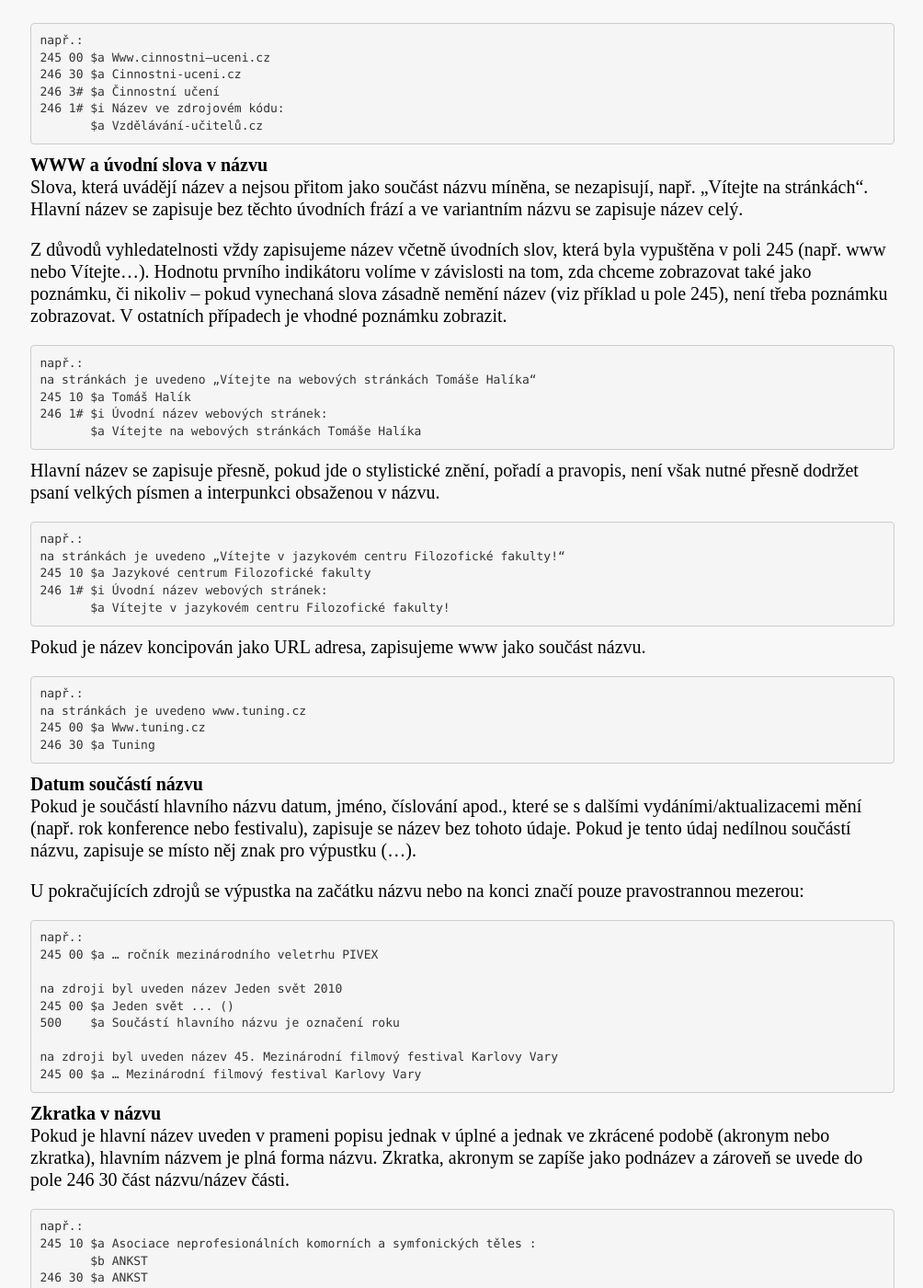
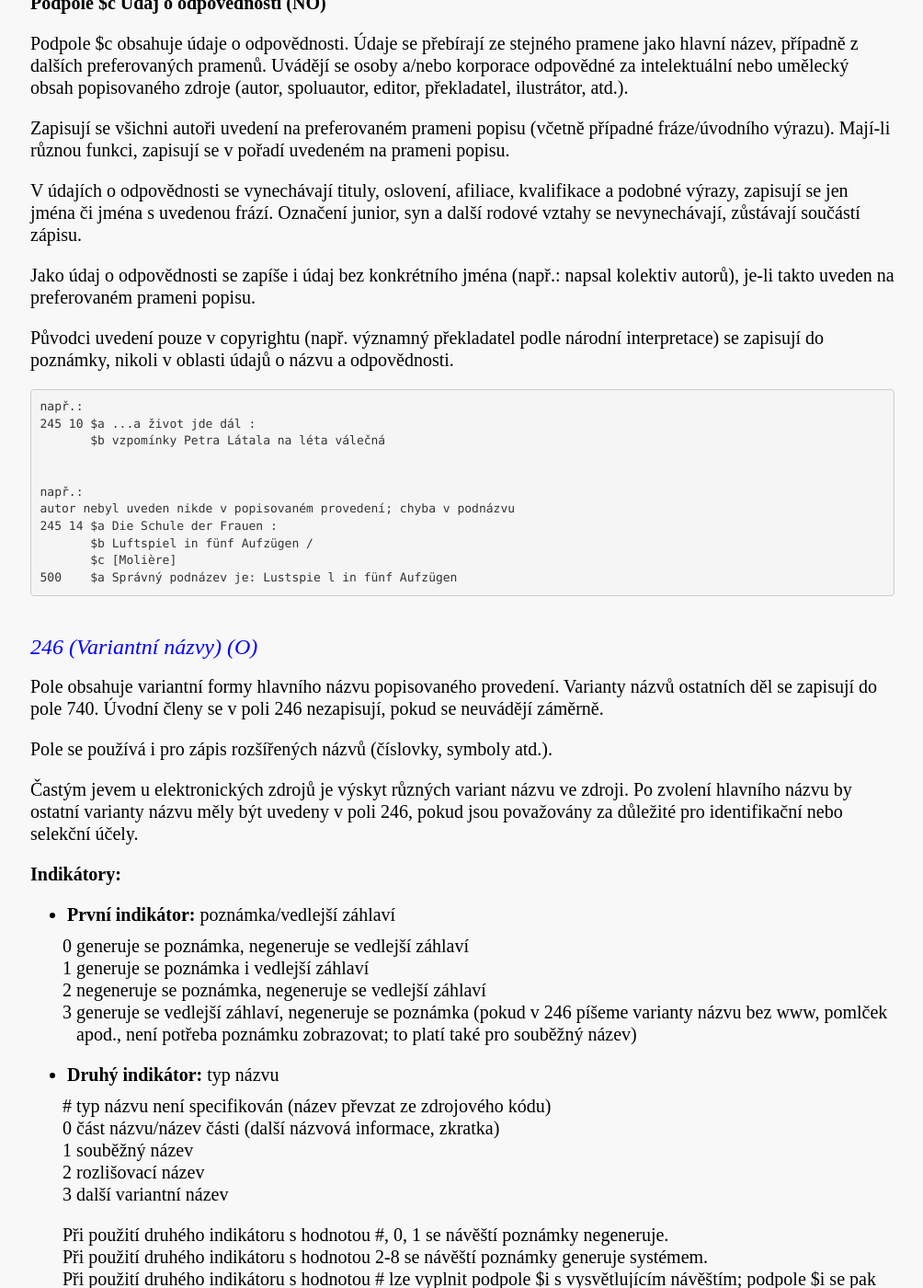
Before and after one commit to WebarchivCZ/katalogizacni-manual, a Jekyll site: the page built from _posts/2017-06-20-nazev.md, in a window 1280 px wide and 1400 px high, scrolled down 4795 px. Shown: the whole window at 92% size, without its empty margins (137-1141 px from the left). Built offline with Jekyll 4.4.1, drawn with Linux system fonts in a browser that asks for light colours; some of the changed text lies outside the part shown.

Commit message:
variantni_nazvy_nazvy-upravy
upravy po konzultaci s p. Benešovou

````diff
--- a/_posts/2017-06-20-nazev.md
+++ b/_posts/2017-06-20-nazev.md
@@ -86,7 +86,107 @@
 
 Je-li gramaticky nedílnou součástí názvu či další názvové informace i údaj o odpovědnosti, zapíše se tam a již se neopakuje v údajích o odpovědnosti (pokud ovšem není na zdroji znovu uveden).
 
+**WWW a úvodní slova v názvu**
+Slova, která uvádějí název a nejsou přitom jako součást názvu míněna, se nezapisují, např. „Vítejte na stránkách“. Hlavní název se zapisuje bez těchto úvodních frází a ve variantním názvu se zapisuje název celý.
 
+
+Z důvodů vyhledatelnosti vždy v poli 246 zapisujeme název včetně úvodních slov, která byla vypuštěna v poli 245 (např. www nebo Vítejte...). Hodnotu prvního indikátoru volíme v závislosti na tom, zda chceme zobrazovat také jako poznámku, či nikoliv – pokud vynechaná slova zásadně nemění název (viz příklad u pole 245), není třeba poznámku zobrazovat. V ostatních případech je vhodné poznámku zobrazit.
+
+
+
+```
+např.:
+na stránkách je uvedeno „Vítejte na webových stránkách Tomáše Halíka“
+245 10 $a Tomáš Halík
+246 1# $i Úvodní název webových stránek:
+       $a Vítejte na webových stránkách Tomáše Halíka
+```
+
+
+
+Název se zapisuje přesně, pokud jde o stylistické znění, pořadí a pravopis, není však nutné přesně dodržet psaní velkých písmen a interpunkci obsaženou v názvu.
+
+
+```
+např.:
+na stránkách je uvedeno „Vítejte v jazykovém centru Filozofické fakulty!“
+245 10 $a Jazykové centrum Filozofické fakulty
+246 1# $i Úvodní název webových stránek:
+       $a Vítejte v jazykovém centru Filozofické fakulty!
+```
+
+
+
+
+Pokud je název koncipován jako URL adresa, zapisujeme www jako součást názvu.
+
+```
+např.:
+na stránkách je uvedeno www.tuning.cz
+245 00 $a Www.tuning.cz
+246 30 $a Tuning
+```
+
+
+**Datum součástí názvu**
+Pokud je součástí hlavního názvu datum, jméno, číslování apod., které se s dalšími vydáními/aktualizacemi mění (např. rok konference nebo festivalu), zapisuje se název bez tohoto údaje. Pokud je tento údaj nedílnou součástí názvu, zapisuje se místo něj znak pro výpustku (…).
+
+
+U pokračujících zdrojů se výpustka na začátku názvu nebo na konci značí pouze pravostrannou mezerou:
+
+
+```
+např.:
+245 00 $a … ročník mezinárodního veletrhu PIVEX
+
+na zdroji byl uveden název Jeden svět 2010
+245 00 $a Jeden svět ... ()
+500    $a Součástí hlavního názvu je označení roku
+
+na zdroji byl uveden název 45. Mezinárodní filmový festival Karlovy Vary
+245 00 $a … Mezinárodní filmový festival Karlovy Vary
+```
+
+
+
+
+
+**Zkratka v názvu**
+Pokud je hlavní název uveden v prameni popisu jednak v úplné a jednak ve zkrácené podobě (akronym nebo zkratka), hlavním názvem je plná forma názvu. Zkratka, akronym se zapíše jako další názvová informace a zároveň se uvede do pole 246 30 část názvu/název části.
+
+```
+např.:
+245 10 $a Asociace neprofesionálních komorních a symfonických těles :
+       $b ANKST
+246 30 $a ANKST
+```
+
+
+
+**Zkratka a souběžný název**
+Pokud název obsahuje zároveň souběžný název a další názvovou informaci, uvede se další názvová informace za tou částí hlavního či souběžného názvu, k níž náleží.
+
+
+```
+např.:
+v prameni popisu je uvedeno Národní technická knihovna, National technical library, NTK
+245 10 $a Národní technická knihovna =
+       $b National technical library : NTK
+246 31 $a National technical library
+246 30 $a NTK
+```
+
+
+
+**Zkratka a další názvová informace**
+Pokud je v prameni popisu uvedeno více dalších názvových informací, zapíšeme je za dvojtečku za 245 $b.
+
+```
+např.:
+245 10 $a Společnost pro zahradní a krajinářskou tvorbu :
+       $b SZKT : občanské sdružení
+246 30 $a SZKT
+```
 
 **Podpole $b Další údaje o názvu (NO)**
 
@@ -97,9 +197,9 @@
 Při popisu elektronických zdrojů platí pro zápis dalších názvových informací obecná pravidla. Pokud je další názvová informace považována za důležitou, lze ji zapsat jako vedlejší názvové záhlaví do pole 246.
 
 
-**Podnázev**
+**Další názvová informace**
 
-Pokud pramen popisu obsahuje **podnázev**, zapíše se do $b. Podpole $a je ukončeno #: (mezera dvojtečka). Podpole $b začíná vždy malým písmenem, pokud nezačíná slovem, které se píše s velkým písmenem (řídí se jazykovými pravidly příslušného jazyka). Podnázev se přebírá pouze ze stejného pramene popisu jako hlavní název, je-li uvedeno jinde, píše se do poznámky.
+Pokud pramen popisu obsahuje **další názvovou informaci**, zapíše se do $b. Podpole $a je ukončeno #: (mezera dvojtečka). Podpole $b začíná vždy malým písmenem, pokud nezačíná slovem, které se píše s velkým písmenem (řídí se jazykovými pravidly příslušného jazyka). Další názvová informace se přebírá pouze ze stejného pramene popisu jako hlavní název, je-li uvedeno jinde, píše se do poznámky.
 
 
 ```
@@ -162,11 +262,11 @@
 
 ### 246 (Variantní názvy) (O)
 
-Pole obsahuje variantní formy hlavního názvu popisovaného provedení. Pole se používá pro zápis dalších názvových údajů, podnázvů, těch částí názvu, které se u alternativního názvu vyskytují za „aneb“, popřípadě pro zápis rozšířených názvů o číslovky, symboly apod.
+Pole obsahuje variantní formy hlavního názvu popisovaného provedení. Varianty názvů ostatních děl se zapisují do pole 740. Úvodní členy se v poli 246 nezapisují, pokud se neuvádějí záměrně.
 
+Pole se používá i pro zápis rozšířených názvů (číslovky, symboly atd.).
 
-
-Častým jevem elektronických zdrojů je výskyt různých variant názvu ve zdroji. Po zvolení hlavního názvu by ostatní varianty názvu měly být uvedeny v poli 246, pokud jsou považovány za důležité pro identifikační nebo selekční účely.
+Častým jevem u elektronických zdrojů je výskyt různých variant názvu ve zdroji. Po zvolení hlavního názvu by ostatní varianty názvu měly být uvedeny v poli 246, pokud jsou považovány za důležité pro identifikační nebo selekční účely.
 
 
 **Indikátory:**
@@ -175,20 +275,17 @@
 * **První indikátor:** poznámka/vedlejší záhlaví
 
 &nbsp;&nbsp;&nbsp;&nbsp;&nbsp;&nbsp; 0 generuje se poznámka, negeneruje se vedlejší záhlaví
-&nbsp;&nbsp;&nbsp;&nbsp;&nbsp;&nbsp; 1 generuje se poznámka i vedlejší záhlaví (znamená to, že se ve standardním zobrazení záznamu v OPACu
-&nbsp;&nbsp;&nbsp;&nbsp;&nbsp;&nbsp;&nbsp;&nbsp;&nbsp;objeví
-&nbsp;&nbsp;&nbsp;&nbsp;&nbsp;&nbsp;&nbsp;&nbsp;&nbsp; také variantní název, jinak je pole 246 vidět; pouze v režimu zobrazení MARC, pokud je název ve zdrojovém
-&nbsp;&nbsp;&nbsp;&nbsp;&nbsp;&nbsp;&nbsp;&nbsp;&nbsp; kódu jiný, a smysluplný, je vhodné ho zobrazit)
+&nbsp;&nbsp;&nbsp;&nbsp;&nbsp;&nbsp; 1 generuje se poznámka i vedlejší záhlaví
 &nbsp;&nbsp;&nbsp;&nbsp;&nbsp;&nbsp; 2 negeneruje se poznámka, negeneruje se vedlejší záhlaví
 &nbsp;&nbsp;&nbsp;&nbsp;&nbsp;&nbsp; 3 generuje se vedlejší záhlaví, negeneruje se poznámka (pokud v 246 píšeme varianty názvu bez www, pomlček
-&nbsp;&nbsp;&nbsp;&nbsp;&nbsp;&nbsp;&nbsp;&nbsp;&nbsp; apod., není potřeba poznámku zobrazovat; to platí také pro souběžný název, podnázev)
+&nbsp;&nbsp;&nbsp;&nbsp;&nbsp;&nbsp;&nbsp;&nbsp;&nbsp; apod., není potřeba poznámku zobrazovat; to platí také pro souběžný název)
 
 
 * **Druhý indikátor:** typ názvu
 
 
 &nbsp;&nbsp;&nbsp;&nbsp;&nbsp;&nbsp; \# typ názvu není specifikován (název převzat ze zdrojového kódu)
-&nbsp;&nbsp;&nbsp;&nbsp;&nbsp;&nbsp; 0 část názvu/název části (podnázev, zkratka)
+&nbsp;&nbsp;&nbsp;&nbsp;&nbsp;&nbsp; 0 část názvu/název části (další názvová informace, zkratka)
 &nbsp;&nbsp;&nbsp;&nbsp;&nbsp;&nbsp; 1 souběžný název
 &nbsp;&nbsp;&nbsp;&nbsp;&nbsp;&nbsp; 2 rozlišovací název
 &nbsp;&nbsp;&nbsp;&nbsp;&nbsp;&nbsp; 3 další variantní název
@@ -224,117 +321,9 @@
  ```
 
 
-
-
-**WWW a úvodní slova v názvu**
-Slova, která uvádějí název a nejsou přitom jako součást názvu míněna, se nezapisují, např. „Vítejte na stránkách“. Hlavní název se zapisuje bez těchto úvodních frází a ve variantním názvu se zapisuje název celý.
-
-
-Z důvodů vyhledatelnosti vždy zapisujeme název včetně úvodních slov, která byla vypuštěna v poli 245 (např. www nebo Vítejte...). Hodnotu prvního indikátoru volíme v závislosti na tom, zda chceme zobrazovat také jako poznámku, či nikoliv – pokud vynechaná slova zásadně nemění název (viz příklad u pole 245), není třeba poznámku zobrazovat. V ostatních případech je vhodné poznámku zobrazit.
-
-
-
-```
-např.:
-na stránkách je uvedeno „Vítejte na webových stránkách Tomáše Halíka“
-245 10 $a Tomáš Halík
-246 1# $i Úvodní název webových stránek:
-       $a Vítejte na webových stránkách Tomáše Halíka
-```
-
-
-
-Hlavní název se zapisuje přesně, pokud jde o stylistické znění, pořadí a pravopis, není však nutné přesně dodržet psaní velkých písmen a interpunkci obsaženou v názvu.
-
-
-```
-např.:
-na stránkách je uvedeno „Vítejte v jazykovém centru Filozofické fakulty!“
-245 10 $a Jazykové centrum Filozofické fakulty
-246 1# $i Úvodní název webových stránek:
-       $a Vítejte v jazykovém centru Filozofické fakulty!
-```
-
-
-
-
-Pokud je název koncipován jako URL adresa, zapisujeme www jako součást názvu.
-
-```
-např.:
-na stránkách je uvedeno www.tuning.cz
-245 00 $a Www.tuning.cz
-246 30 $a Tuning
-```
-
-
-**Datum součástí názvu**
-Pokud je součástí hlavního názvu datum, jméno, číslování apod., které se s dalšími vydáními/aktualizacemi mění (např. rok konference nebo festivalu), zapisuje se název bez tohoto údaje. Pokud je tento údaj nedílnou součástí názvu, zapisuje se místo něj znak pro výpustku (…).
-
-
-U pokračujících zdrojů se výpustka na začátku názvu nebo na konci značí pouze pravostrannou mezerou:
-
-
-```
-např.:
-245 00 $a … ročník mezinárodního veletrhu PIVEX
-
-na zdroji byl uveden název Jeden svět 2010
-245 00 $a Jeden svět ... ()
-500    $a Součástí hlavního názvu je označení roku
-
-na zdroji byl uveden název 45. Mezinárodní filmový festival Karlovy Vary
-245 00 $a … Mezinárodní filmový festival Karlovy Vary
-```
-
-
-
-
-
-**Zkratka v názvu**
-Pokud je hlavní název uveden v prameni popisu jednak v úplné a jednak ve zkrácené podobě (akronym nebo zkratka), hlavním názvem je plná forma názvu. Zkratka, akronym se zapíše jako podnázev a zároveň se uvede do pole 246 30 část názvu/název části.
-
-```
-např.:
-245 10 $a Asociace neprofesionálních komorních a symfonických těles :
-       $b ANKST
-246 30 $a ANKST
-```
-
-
-
-**Zkratka a souběžný název**
-Pokud název obsahuje zároveň souběžný název a další názvovou informaci, uvede se další názvová informace za tou částí hlavního či souběžného názvu, k níž náleží.
-
-
-```
-např.:
-v prameni popisu je uvedeno Národní technická knihovna, National technical library, NTK
-245 10 $a Národní technická knihovna :
-       $b NTK = National technical library
-246 31 $a National technical library
-246 30 $a NTK
-```
-
-
-
-**Zkratka a podnázev**
-Pokud je v prameni popisu uvedeno více podnázvů, zapíšeme je za dvojtečku.
-
-```
-např.:
-245 10 $a Společnost pro zahradní a krajinářskou tvorbu :
-       $b SZKT : občanské sdružení
-246 30 $a SZKT
-```
-
-
-
-
-
 ### 247 (Předchozí název) (O)
 
-Do pole 247 zapisujeme názvovou informaci  v případě, že došlo ke změně **hlavního názvu** webové stránky. Pole 247 slouží k uchování původního **hlavního názvu** webové stránky, zatímco do pole 245 zapíšeme název nový. První indikátor pole 247 musí být vždy 1.
+Do pole 247 zapisujeme původní názvovou informaci  v případě, že došlo ke změně **hlavního názvu** webové stránky. Pole 247 slouží k uchování původního **hlavního názvu** webové stránky, zatímco do pole 245 zapíšeme název nový. První indikátor pole 247 musí být vždy 1.
 
 ```
 např.:
@@ -343,11 +332,8 @@
 ```
 
 
-Pokud dojde pouze ke změně vedlejšího názvu a tento je považován za důležitý pro vyhledávání, může se původní vedlejší název zapsat do pole 246 (variantní názvy).
-
-
-**Změna názvové informace**
-Při změně další názvové informace, která je považována za významnou, by se změna měla promítnout v bibliografickém záznamu v poli 245$b. Další názvovou informaci ve tvaru, v jakém se vyskytovala v předchozích interacích, lze zapsat do pole 246. Na rozdíl od změny hlavního názvu, kdy se dříve platný hlavní název zapisuje do pole 247.
+**Změna další názvové informace**
+Při změně další názvové informace, která je považována za významnou, by se změna měla promítnout v bibliografickém záznamu v poli 245$b. Další názvovou informaci ve tvaru, v jakém se vyskytovala v předchozích iteracích, lze zapsat do pole 246. Na rozdíl od změny hlavního názvu, kdy se dříve platný hlavní název zapisuje do pole 247.
 
 
 
````
